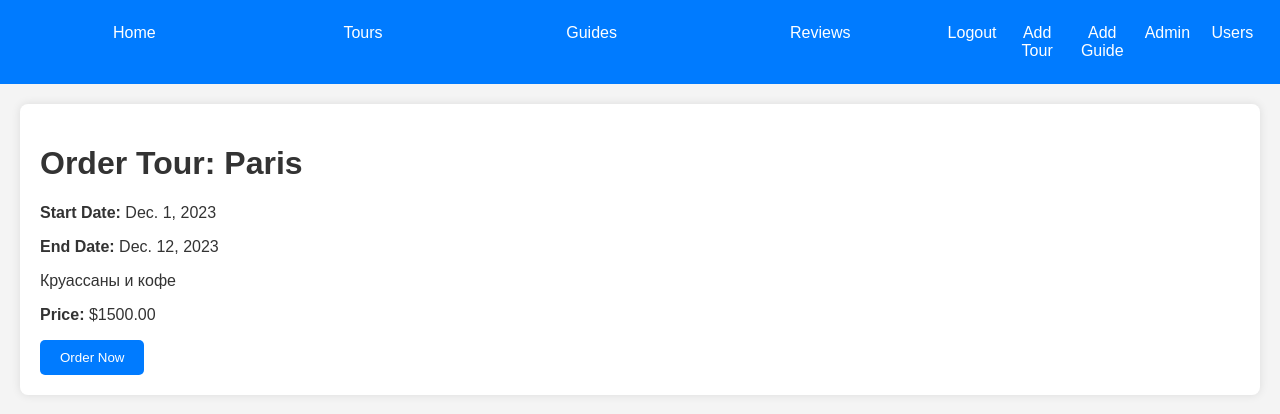
After one commit to rvmzs/travel_agency, a Django app: page /tours/tours/1/order/ in a window 1280 px wide. The commit adds this page. Shown: the top 414 px of the page. Run offline with Django 4.2, Linux system fonts and the light colour scheme; a user stored in the database is signed in; data comes from the database, SQL or seed files in the repository.

Commit message:
add orders

```diff
--- a/tours/models.py
+++ b/tours/models.py
@@ -47,16 +47,24 @@ class TourGuide(models.Model):
         return f"{self.tour.name_tour} - {self.guide.first_name} {self.guide.last_name}"
 
 
+# class Order(models.Model):
+#     tourist =  models.ForeignKey(Tourist, on_delete=models.CASCADE)
+#     tour = models.ForeignKey(Tour, on_delete=models.CASCADE)
+#     # добавить еще ключи ?
+#     date_of_booking = models.DateField(auto_now_add= True)
+#     status = models.CharField(max_length = 50)
+
+#     def __str__(self):
+#         return f"Order {self.id}  by {self.tourist.first_name} {self.tourist.last_name}"
+
 class Order(models.Model):
-    tourist =  models.ForeignKey(Tourist, on_delete=models.CASCADE)
+    user = models.ForeignKey(User, on_delete=models.CASCADE, default=1)  # Убедитесь, что у вас есть пользователь с ID 1
     tour = models.ForeignKey(Tour, on_delete=models.CASCADE)
-    # добавить еще ключи ?
-    date_of_booking = models.DateField(auto_now_add= True)
-    status = models.CharField(max_length = 50)
+    date_of_booking = models.DateField(auto_now_add=True)
+    status = models.CharField(max_length=50)
 
     def __str__(self):
-        return f"Order {self.id}  by {self.tourist.first_name} {self.tourist.last_name}"
-
+        return f"Order {self.id} by {self.user.username}"
 
 class Review(models.Model):
     tourist = models.ForeignKey(Tourist, on_delete=models.CASCADE)
--- /dev/null
+++ b/tours/templates/tours/order_tour.html
@@ -0,0 +1,16 @@
+<!-- tours/templates/tours/order_tour.html -->
+{% extends 'base.html' %}
+
+{% block title %}Order Tour{% endblock %}
+
+{% block content %}
+    <h1>Order Tour: {{ tour.name_tour }}</h1>
+    <p><strong>Start Date:</strong> {{ tour.date_of_start }}</p>
+    <p><strong>End Date:</strong> {{ tour.date_of_end }}</p>
+    <p>{{ tour.description }}</p>
+    <p><strong>Price:</strong> ${{ tour.price }}</p>
+    <form method="post" action="">
+        {% csrf_token %}
+        <button type="submit" class="button">Order Now</button>
+    </form>
+{% endblock %}
--- a/tours/templates/tours/tour_list.html
+++ b/tours/templates/tours/tour_list.html
@@ -18,8 +18,9 @@
                 </div>
                 {% if user.is_authenticated %}
                     <a href="{% url 'add_review' tour.id %}" class="button">Add Review</a>
+                    <a href="{% url 'order_tour' tour.id %}" class="button">Order Now</a>
                 {% else %}
-                    <p>Please <a href="{% url 'login' %}">log in</a> to add a review.</p>
+                    <p>Please <a href="{% url 'login' %}">log in</a> to add a review or order a tour.</p>
                 {% endif %}
             </div>
         {% endfor %}
--- a/tours/urls.py
+++ b/tours/urls.py
@@ -14,4 +14,6 @@ urlpatterns = [
     path('logout/', views.logout_view, name='logout'),
     path('users/', views.user_list, name='user_list'),
     path('tours/<int:tour_id>/add_review/', views.add_review, name='add_review'),
+    path('tours/<int:tour_id>/order/', views.order_tour, name='order_tour'),
+    path('order_success/', views.order_success, name='order_success'),
 ]
--- a/tours/views.py
+++ b/tours/views.py
@@ -1,7 +1,7 @@
 # tours/views.py
 from django.shortcuts import render, redirect, get_object_or_404
 from django.contrib.auth.models import User
-from .models import Guide, Tour, Review, Tourist
+from .models import Guide, Tour, Review, Tourist, Order
 from .forms import GuideForm, TourForm, RegisterForm, ReviewForm
 from django.contrib.auth import login, authenticate, logout
 from django.contrib.auth.forms import AuthenticationForm
@@ -94,3 +94,15 @@ def add_review(request, tour_id):
     else:
         form = ReviewForm()
     return render(request, 'tours/add_review.html', {'form': form, 'tour': tour})
+
+
+@login_required
+def order_tour(request, tour_id):
+    tour = get_object_or_404(Tour, id=tour_id)
+    if request.method == 'POST':
+        order = Order.objects.create(user=request.user, tour=tour, status='Booked')
+        return redirect('order_success')
+    return render(request, 'tours/order_tour.html', {'tour': tour})
+
+def order_success(request):
+    return render(request, 'tours/order_success.html')
```
Also changed, not shown: tours/templates/tours/order_success.html (added, +9 -0 lines), db.sqlite3, tours/migrations/0003_remove_order_tourist_order_user.py (added).
